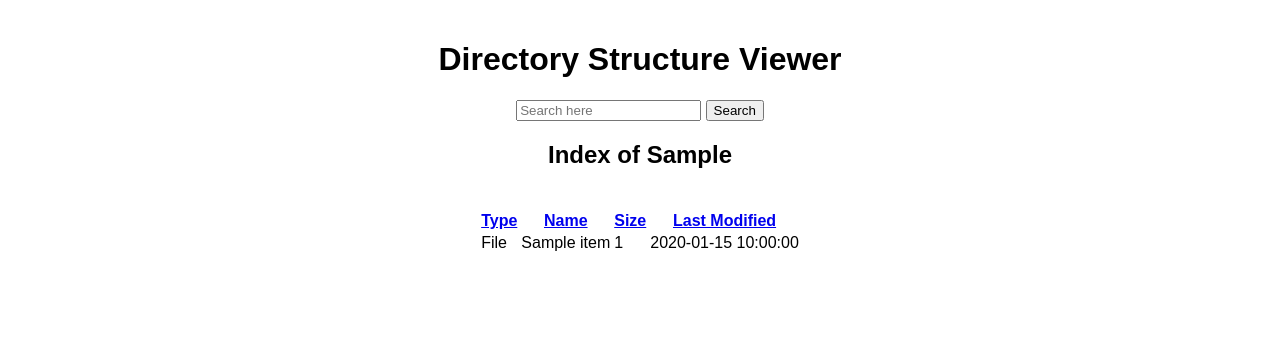
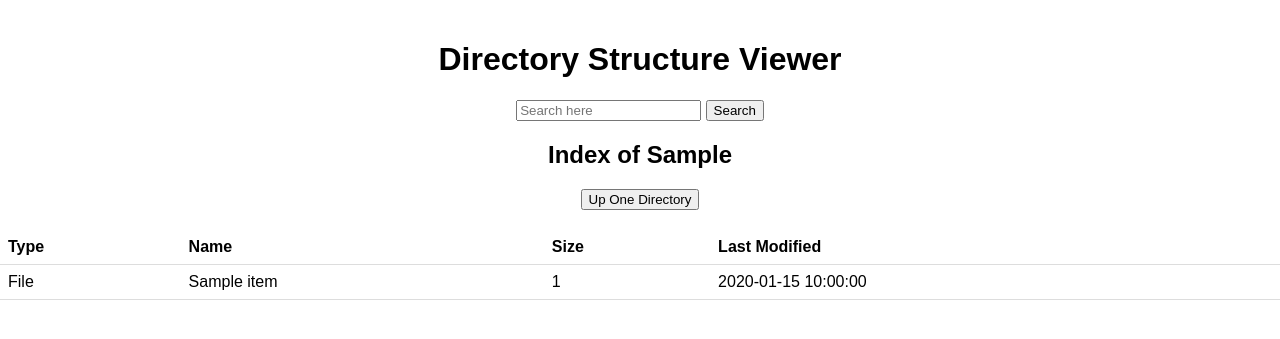
Before and after one commit to WebForks/web-file-viewer, a Flask app: template templates/index.html in a window 1280 px wide. Shown: the top 339 px of the page. Run offline with Flask 3, Linux system fonts and the light colour scheme; the template is opened without the code that fills it: most values are stand-ins (such as "Sample title", 1, 10 or a date in 2020).

Commit message:
its working. almost done

```diff
--- a/app.py
+++ b/app.py
@@ -1,50 +1,25 @@
-from flask import Flask, render_template, request
+from flask import Flask, render_template, request, redirect, url_for
 import os
 import time
 
 app = Flask(__name__)
+# example gui https://alchemist.cyou
+
+base_directory = 'C:/Users/Ethan/Downloads'
 
 
 def get_directory_size(path):
-    """ Returns the total size of all files in the directory tree. """
     total_size = 0
-    for root, dirs, files in os.walk(path):
-        for file in files:
-            file_path = os.path.join(root, file)
-            total_size += os.path.getsize(file_path)
+    with os.scandir(path) as entries:
+        for entry in entries:
+            if entry.is_file():
+                total_size += entry.stat().st_size
+            elif entry.is_dir():
+                total_size += get_directory_size(entry.path)
     return total_size
 
 
-def get_directory_structure(rootdir):
-    directories = {}
-    files = {}
-    for path, dirs, file_list in os.walk(rootdir):
-        for name in sorted(dirs):
-            full_path = os.path.join(path, name)
-            size_bytes = get_directory_size(full_path)  # Get cumulative size
-            size = scale_size(size_bytes)
-            mtime = os.path.getmtime(full_path)
-            formatted_mtime = time.strftime(
-                '%Y-%m-%d %H:%M:%S', time.localtime(mtime))
-            directories[name] = {'is_directory': True,
-                                 'size': size, 'last_modified': formatted_mtime}
-        for name in sorted(file_list):
-            full_path = os.path.join(path, name)
-            size_bytes = os.path.getsize(full_path)
-            size = scale_size(size_bytes)
-            mtime = os.path.getmtime(full_path)
-            formatted_mtime = time.strftime(
-                '%Y-%m-%d %H:%M:%S', time.localtime(mtime))
-            files[name] = {'is_directory': False,
-                           'size': size, 'last_modified': formatted_mtime}
-        break
-    combined = {**directories, **files}
-    print(combined)
-    return combined
-
-
 def scale_size(size_bytes):
-    """Scale size to appropriate measurement (Bytes, KB, MB, GB, TB)."""
     if size_bytes < 1024:
         return f"{size_bytes} B"
     elif size_bytes < 1024**2:
@@ -55,6 +30,39 @@ def scale_size(size_bytes):
         return f"{size_bytes / 1024**3:.2f} GB"
     else:
         return f"{size_bytes / 1024**4:.2f} TB"
+
+
+def get_directory_structure(rootdir):
+    directories = {}
+    files = {}
+    for path, dirs, file_list in os.walk(rootdir):
+        for name in sorted(dirs):
+            full_path = os.path.join(path, name)
+            size_bytes = get_directory_size(full_path)
+            size = scale_size(size_bytes)
+            mtime = os.path.getmtime(full_path)
+            formatted_mtime = time.strftime(
+                '%m/%d/%Y %I:%M %p', time.localtime(mtime))
+            directories[name] = {'is_directory': True,
+                                 'size': size, 'last_modified': formatted_mtime}
+
+        for name in sorted(file_list):
+            full_path = os.path.join(path, name)
+            size_bytes = os.path.getsize(full_path)
+            size = scale_size(size_bytes)
+            mtime = os.path.getmtime(full_path)
+            print(f"mtime: {mtime}")
+            # Adjusting the format string to Month/Day/Year Hour:Minute AM/PM
+            formatted_mtime = time.strftime(
+                '%m/%d/%Y %I:%M %p', time.localtime(mtime))
+            print(f"formatted_mtime: {formatted_mtime}")
+            files[name] = {'is_directory': False,
+                           'size': size, 'last_modified': formatted_mtime}
+
+        break
+    combined = {**directories, **files}
+    print(f"Combined: {combined}")
+    return combined
 
 
 def search_files(directory, search_query):
@@ -76,17 +84,20 @@ def search_files(directory, search_query):
     return matches
 
 
-@app.route('/', methods=['GET', 'POST'])
-def index():
-    hardcoded_root_directory = '/'
+@app.route('/', defaults={'path': ''})
+@app.route('/<path:path>', methods=['GET', 'POST'])
+def index(path):
+    current_directory = os.path.join(
+        base_directory, path) if path else base_directory
+    print(f"Current directory: {current_directory}")
+    is_base_directory = (current_directory == base_directory)
     search_query = request.form.get('search_query', '')
     sort_by = request.args.get('sort', 'name')
     order = request.args.get('order', 'asc')
     type_sort = request.args.get('type_sort', 'folder_top')
 
-    directory_structure = get_directory_structure(hardcoded_root_directory)
+    directory_structure = get_directory_structure(current_directory)
 
-    # Sort based on type if requested
     if type_sort == 'folder_top':
         sorted_directory_structure = dict(sorted(directory_structure.items(),
                                                  key=lambda item: (
@@ -100,10 +111,11 @@ def index():
 
     search_results = []
     if request.method == 'POST' and search_query:
-        search_results = search_files(hardcoded_root_directory, search_query)
+        search_results = search_files(current_directory, search_query)
     return render_template('index.html', directory_structure=sorted_directory_structure,
-                           root_directory=hardcoded_root_directory, search_query=search_query,
-                           search_results=search_results, type_sort=type_sort)
+                           root_directory=current_directory, search_query=search_query,
+                           search_results=search_results, type_sort=type_sort,
+                           is_base_directory=is_base_directory)
 
 
 if __name__ == '__main__':
--- a/static/style.css
+++ b/static/style.css
@@ -41,3 +41,35 @@ ul {
 li {
   margin: 5px 0; /* Margin between list items */
 }
+
+/* Styling for tables */
+table {
+  width: 100%;
+  border-collapse: collapse; /* Ensures there are no gaps between cells */
+}
+
+th,
+td {
+  padding: 8px;
+  text-align: left;
+  border-bottom: 1px solid #ddd;
+}
+
+.directory-button {
+  display: block;
+  width: 100%;
+  padding: 10px;
+  background: none;
+  border: none;
+  color: inherit;
+  text-decoration: none;
+  cursor: pointer;
+}
+
+.directory-button:hover {
+  background-color: #f0f0f0;
+}
+
+.file-row {
+  cursor: default;
+}
--- a/templates/index.html
+++ b/templates/index.html
@@ -6,6 +6,18 @@
     <meta name="viewport" content="width=device-width, initial-scale=1.0">
     <title>Directory Structure Viewer</title>
     <link rel="stylesheet" href="/static/style.css">
+    <script>
+        function navigateTo(item) {
+            const newPath = window.location.pathname === '/' ? item : `${window.location.pathname}/${item}`;
+            window.location.href = newPath;
+        }
+
+        function goUpOneDirectory() {
+            const currentPath = window.location.pathname;
+            const upOnePath = currentPath.substring(0, currentPath.lastIndexOf('/'));
+            window.location.href = upOnePath || '/';
+        }
+    </script>
 </head>
 
 <body>
@@ -15,40 +27,25 @@
             <input type="text" name="search_query" value="{{ search_query }}" placeholder="Search here">
             <button type="submit">Search</button>
         </form>
-        <h2>Index of {{ root_directory }}</h2>
+        <h2>Index of {{ root_directory.replace('\\', '/') }}</h2>
+        {% if not is_base_directory %}
+        <button onclick="goUpOneDirectory()">Up One Directory</button>
+        {% endif %}
     </header>
 
     {% if directory_structure %}
     <table>
         <tr>
-            <th>
-                <a
-                    href="/?sort=type&order={{ 'file_top' if request.args.get('type_sort') == 'folder_top' else 'folder_top' }}&type_sort={{ request.args.get('type_sort', 'folder_top') }}">Type</a>
-            </th>
-            <th>
-                <a
-                    href="/?sort=name&order={{ 'desc' if request.args.get('sort') == 'name' and request.args.get('order') == 'asc' else 'asc' }}&type_sort={{ request.args.get('type_sort', 'folder_top') }}">Name</a>
-            </th>
-            <th>
-                <a
-                    href="/?sort=size&order={{ 'desc' if request.args.get('sort') == 'size' and request.args.get('order') == 'asc' else 'asc' }}&type_sort={{ request.args.get('type_sort', 'folder_top') }}">Size</a>
-            </th>
-            <th>
-                <a
-                    href="/?sort=last_modified&order={{ 'desc' if request.args.get('sort') == 'last_modified' and request.args.get('order') == 'asc' else 'asc' }}&type_sort={{ request.args.get('type_sort', 'folder_top') }}">Last
-                    Modified</a>
-            </th>
+            <th>Type</th>
+            <th>Name</th>
+            <th>Size</th>
+            <th>Last Modified</th>
         </tr>
         {% for item, details in directory_structure.items() %}
-        <tr>
+        <tr class="{{ 'clickable' if details.is_directory else 'non-clickable' }}" {% if details.is_directory
+            %}onclick="navigateTo('{{ item }}');" style="cursor: pointer;" {% endif %}>
             <td>{{ 'Directory' if details.is_directory else 'File' }}</td>
-            <td>
-                {% if details.is_directory %}
-                <button onclick="window.location.href='{{ root_directory }}/{{ item }}';">{{ item }}</button>
-                {% else %}
-                {{ item }}
-                {% endif %}
-            </td>
+            <td>{{ item }}</td>
             <td>{{ details.size }}</td>
             <td>{{ details.last_modified }}</td>
         </tr>
```
Also changed, not shown: README.md.
